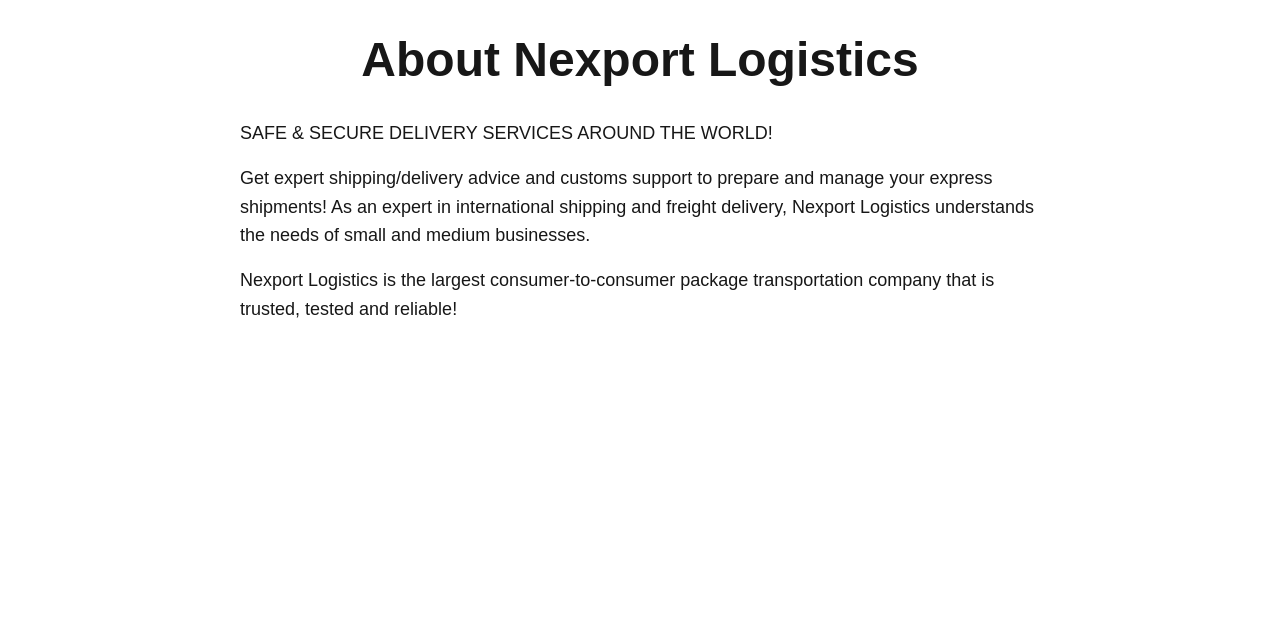
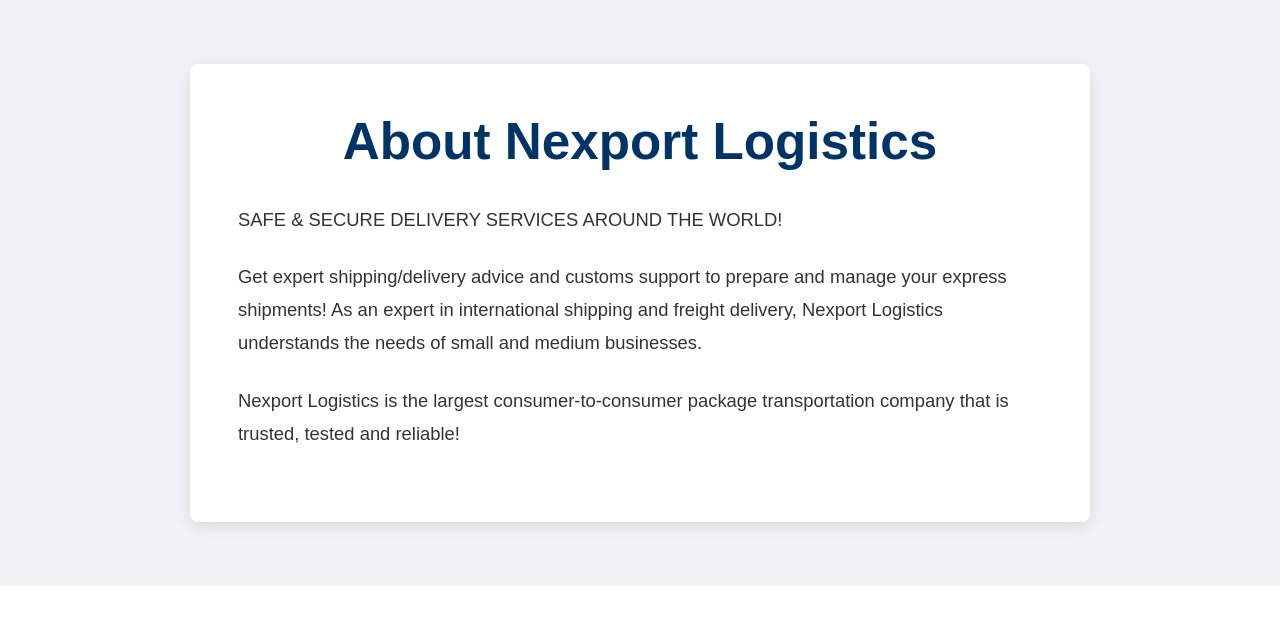
Before and after one commit to syr1u55/nexport-logistics-, a Next.js app: page /about in a window 1280 px wide. Shown: the top 624 px of the page. Built offline with nearby package versions, Linux system fonts and the light colour scheme.

Commit message:
Improve About Us page CSS

```diff
--- a/src/app/about/page.module.css
+++ b/src/app/about/page.module.css
@@ -1,21 +1,29 @@
-
 .page {
-  padding: 2rem;
+  padding: 4rem 2rem;
+  background-color: #f0f2f5;
+  font-family: Arial, sans-serif;
+  color: #333;
 }
 
 .main {
-  max-width: 800px;
+  max-width: 900px;
   margin: 0 auto;
+  background-color: #fff;
+  padding: 3rem;
+  border-radius: 8px;
+  box-shadow: 0 4px 15px rgba(0, 0, 0, 0.1);
 }
 
 .title {
-  font-size: 3rem;
+  font-size: 3.2rem;
   margin-bottom: 2rem;
   text-align: center;
+  color: #003366;
+  font-weight: 700;
 }
 
 .content p {
-  font-size: 1.125rem;
-  line-height: 1.6;
-  margin-bottom: 1rem;
+  font-size: 1.15rem;
+  line-height: 1.8;
+  margin-bottom: 1.5rem;
 }
```
